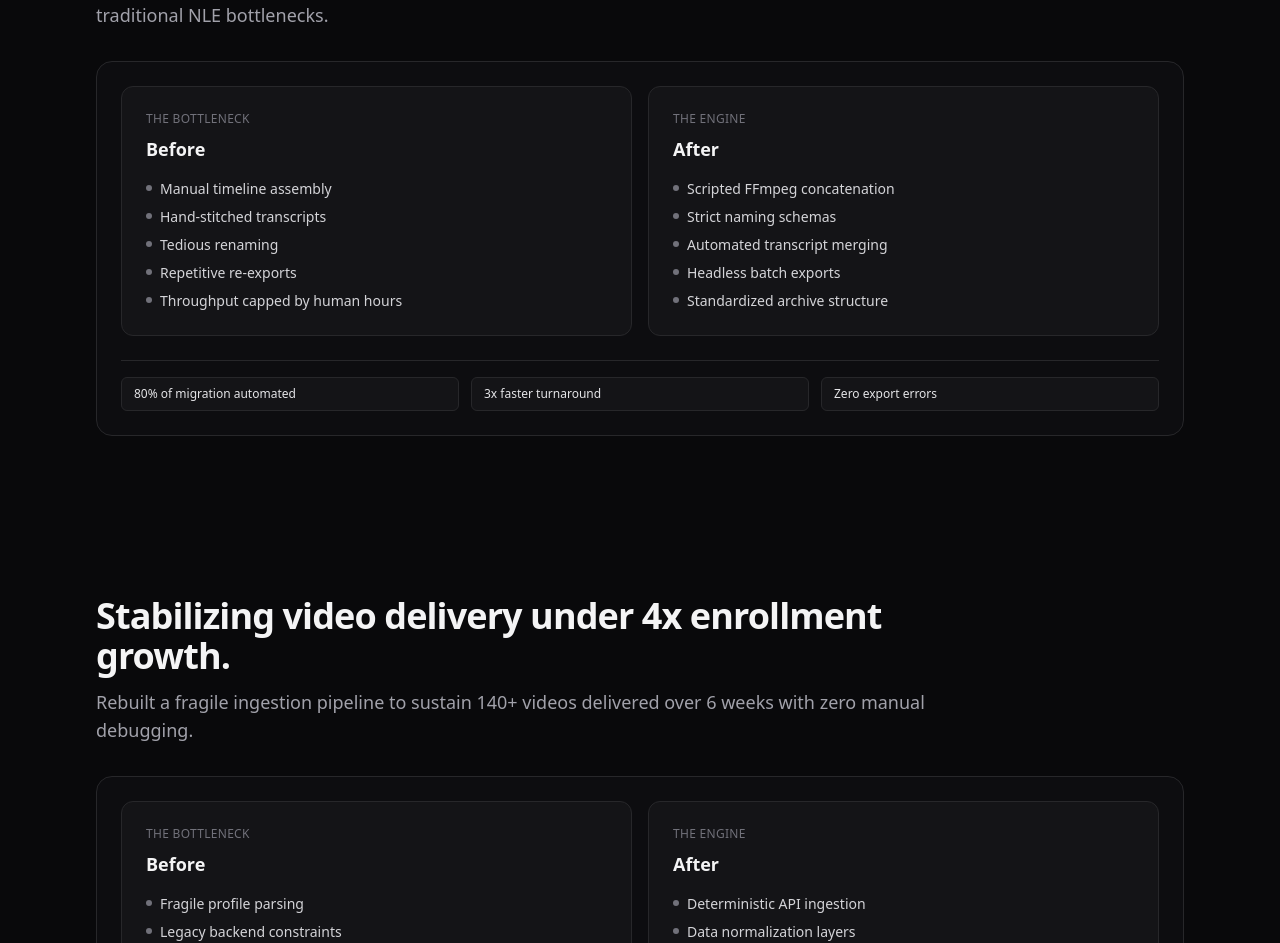
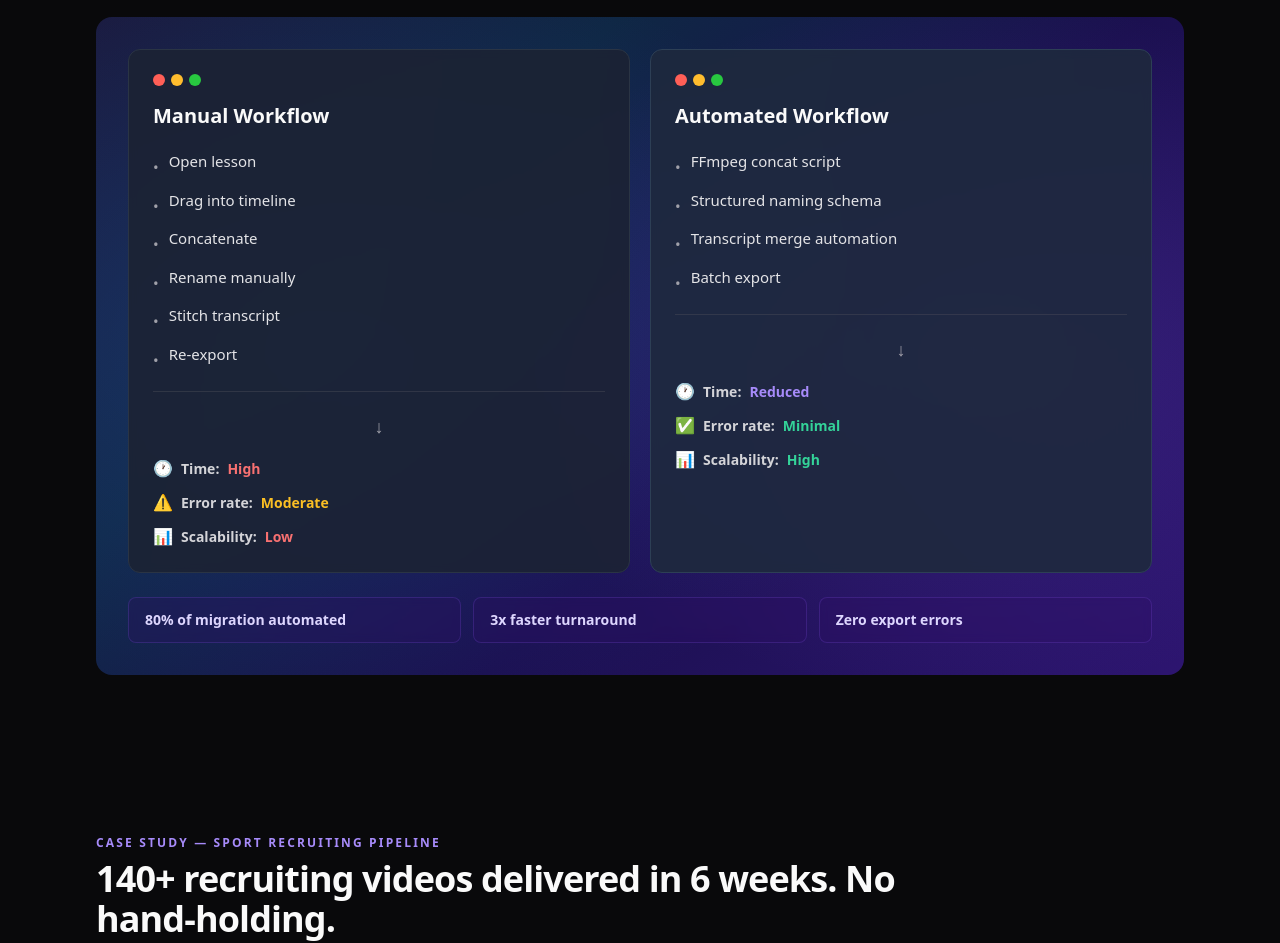
Before and after one commit to 23Maestro/singleton-systems, a Next.js app: page / in a window 1280 px wide. Shown: the part 689-1632 px from the top of the page. Built offline with nearby package versions, Linux system fonts and the light colour scheme.

Commit message:
updates v2

```diff
--- a/app/globals.css
+++ b/app/globals.css
@@ -9,3 +9,63 @@
 * {
   border-color: rgb(39 39 42);
 }
+
+/* ── gradient canvas behind case study cards ── */
+.case-gradient {
+  background: linear-gradient(135deg, #1a1a3e 0%, #0f2744 30%, #1b1050 60%, #2d1570 100%);
+  position: relative;
+  overflow: hidden;
+}
+
+.case-gradient::before {
+  content: "";
+  position: absolute;
+  inset: 0;
+  background:
+    radial-gradient(ellipse 600px 400px at 20% 50%, rgba(56, 120, 255, 0.18), transparent),
+    radial-gradient(ellipse 500px 350px at 80% 50%, rgba(139, 92, 246, 0.2), transparent);
+  pointer-events: none;
+}
+
+/* ── macOS window chrome dots ── */
+.mac-dots {
+  display: flex;
+  gap: 6px;
+  margin-bottom: 16px;
+}
+
+.mac-dots span {
+  width: 12px;
+  height: 12px;
+  border-radius: 50%;
+}
+
+.mac-dots span:nth-child(1) { background: #ff5f57; }
+.mac-dots span:nth-child(2) { background: #ffbd2e; }
+.mac-dots span:nth-child(3) { background: #28c840; }
+
+/* ── status indicator rows ── */
+.status-row {
+  display: flex;
+  align-items: center;
+  gap: 8px;
+  font-size: 14px;
+  font-weight: 600;
+}
+
+.status-row .icon {
+  font-size: 16px;
+}
+
+.status-high { color: #f87171; }
+.status-moderate { color: #fbbf24; }
+.status-low { color: #f87171; }
+.status-reduced { color: #a78bfa; }
+.status-minimal { color: #34d399; }
+.status-green { color: #34d399; }
+
+/* ── metric highlight number ── */
+.metric-highlight {
+  color: #7dd3fc;
+  font-weight: 800;
+}
--- a/app/layout.tsx
+++ b/app/layout.tsx
@@ -2,9 +2,9 @@ import type { Metadata } from "next";
 import "./globals.css";
 
 export const metadata: Metadata = {
-  title: "Video Engineer & Workflow Automator",
+  title: "Jerami Singleton — Video Editor & Systems Builder",
   description:
-    "Scale multimedia production with engineered workflows, automation, and resilient delivery systems.",
+    "I edit video. I engineer the system around it. Custom automation that lets me deliver 2–3x more — without burning out.",
 };
 
 export default function RootLayout({
--- a/app/page.tsx
+++ b/app/page.tsx
@@ -2,11 +2,11 @@ import CapabilitiesStrip from "@/components/CapabilitiesStrip";
 import CaseStudy from "@/components/CaseStudy";
 
 const capabilities = [
-  "Creative Post-Production",
-  "Workflow Automation (Python/Node)",
-  "API Integrations",
-  "FFmpeg / Headless Rendering",
-  "Process Architecture",
+  "Video Editing & Post",
+  "Custom Automation",
+  "API-Powered Workflows",
+  "Programmatic Video",
+  "Systems Design",
 ] as const;
 
 export default function Page() {
@@ -15,14 +15,14 @@ export default function Page() {
       <section className="py-16 sm:py-20" aria-labelledby="hero-heading">
         <div className="mx-auto w-full max-w-6xl px-6 lg:px-8">
           <div className="rounded-2xl border border-zinc-800 bg-zinc-900/70 p-8 sm:p-12">
-            <h1 id="hero-heading" className="max-w-4xl text-4xl font-semibold tracking-tight text-zinc-50 sm:text-6xl">
-              Scale Video Production. Eliminate Bottlenecks.
+            <h1 id="hero-heading" className="max-w-4xl text-4xl font-bold tracking-tight text-zinc-50 sm:text-6xl">
+              I Edit Video. I Engineer the&nbsp;System&nbsp;Around&nbsp;It.
             </h1>
             <p className="mt-5 max-w-3xl text-lg text-zinc-300 sm:text-xl">
-              I design and automate high-volume multimedia workflows that remove operational ceilings and multiply output by 2–3x.
+              I build automated workflows that let me deliver 2–3x more video — without burning out or hiring a team.
             </p>
             <p className="mt-4 text-sm text-zinc-500">
-              Hybrid creative + systems operator for education platforms, SaaS teams, and enterprise media.
+              Video editor and systems builder for education, sports, and media teams.
             </p>
           </div>
         </div>
@@ -30,28 +30,39 @@ export default function Page() {
 
       <CaseStudy
         id="case-study-1"
-        outcomeHeadline="Unlocking capacity for a 180+ video curriculum migration."
-        subtitle="Converted 38 hours of long-form educational content into a rapid-publishing system, bypassing traditional NLE bottlenecks."
+        name="YouTube Migration"
+        outcomeHeadline="180+ videos migrated. Zero timeline babysitting."
+        subtitle="I turned 38 hours of long-form lessons into a rapid-publish system — reducing timespent in Premiere."
         before={{
-          title: "Before",
-          label: "The Bottleneck",
+          title: "Manual Workflow",
+          label: "Before",
           bullets: [
-            "Manual timeline assembly",
-            "Hand-stitched transcripts",
-            "Tedious renaming",
-            "Repetitive re-exports",
-            "Throughput capped by human hours",
+            "Open lesson",
+            "Drag into timeline",
+            "Concatenate",
+            "Rename manually",
+            "Stitch transcript",
+            "Re-export",
+          ],
+          indicators: [
+            { icon: "🕐", label: "Time", value: "High", color: "status-high" },
+            { icon: "⚠️", label: "Error rate", value: "Moderate", color: "status-moderate" },
+            { icon: "📊", label: "Scalability", value: "Low", color: "status-low" },
           ],
         }}
         after={{
-          title: "After",
-          label: "The Engine",
+          title: "Automated Workflow",
+          label: "After",
           bullets: [
-            "Scripted FFmpeg concatenation",
-            "Strict naming schemas",
-            "Automated transcript merging",
-            "Headless batch exports",
-            "Standardized archive structure",
+            "FFmpeg concat script",
+            "Structured naming schema",
+            "Transcript merge automation",
+            "Batch export",
+          ],
+          indicators: [
+            { icon: "🕐", label: "Time", value: "Reduced", color: "status-reduced" },
+            { icon: "✅", label: "Error rate", value: "Minimal", color: "status-minimal" },
+            { icon: "📊", label: "Scalability", value: "High", color: "status-green" },
           ],
         }}
         metrics={[
@@ -63,33 +74,43 @@ export default function Page() {
 
       <CaseStudy
         id="case-study-2"
-        outcomeHeadline="Stabilizing video delivery under 4x enrollment growth."
-        subtitle="Rebuilt a fragile ingestion pipeline to sustain 140+ videos delivered over 6 weeks with zero manual debugging."
+        name="Sport Recruiting Pipeline"
+        outcomeHeadline="140+ recruiting videos delivered in 6 weeks. No hand-holding."
+        subtitle="I modernized a broken intake system to handle 4x enrollment growth — on autopilot."
         before={{
-          title: "Before",
-          label: "The Bottleneck",
+          title: "Manual Workflow",
+          label: "Before",
           bullets: [
-            "Fragile profile parsing",
-            "Legacy backend constraints",
-            "Inconsistent HTML formatting",
-            "Constant manual QC",
-            "Capacity broke past 30/month",
+            "Manual data lookups",
+            "Copy-paste formatting",
+            "Inconsistent file naming",
+            "Constant QC by hand",
+            "Maxed at 30/month",
+          ],
+          indicators: [
+            { icon: "🕐", label: "Time", value: "High", color: "status-high" },
+            { icon: "⚠️", label: "Error rate", value: "High", color: "status-high" },
+            { icon: "📊", label: "Scalability", value: "Low", color: "status-low" },
           ],
         }}
         after={{
-          title: "After",
-          label: "The Engine",
+          title: "Automated Workflow",
+          label: "After",
           bullets: [
-            "Deterministic API ingestion",
-            "Data normalization layers",
-            "Structured validation",
-            "Automated routing",
-            "Reduced failure points",
+            "API-powered intake",
+            "Auto-formatted profiles",
+            "Validated naming conventions",
+            "Hands-off routing",
+          ],
+          indicators: [
+            { icon: "🕐", label: "Time", value: "Minimal", color: "status-minimal" },
+            { icon: "✅", label: "Error rate", value: "Near zero", color: "status-green" },
+            { icon: "📊", label: "Scalability", value: "High", color: "status-green" },
           ],
         }}
         metrics={[
           "Scaled from 30 to 70+/month",
-          "Sustained 140 outputs in 6 weeks",
+          "140 outputs in 6 weeks",
           "Eliminated manual data entry",
         ]}
       />
--- a/components/CaseStudy.tsx
+++ b/components/CaseStudy.tsx
@@ -2,6 +2,7 @@ import SplitCards, { type SplitCardData } from "./SplitCards";
 
 export type CaseStudyProps = {
   id: string;
+  name: string;
   outcomeHeadline: string;
   subtitle: string;
   before: SplitCardData;
@@ -11,6 +12,7 @@ export type CaseStudyProps = {
 
 export default function CaseStudy({
   id,
+  name,
   outcomeHeadline,
   subtitle,
   before,
@@ -21,7 +23,10 @@ export default function CaseStudy({
     <section className="py-16 sm:py-20" aria-labelledby={id}>
       <div className="mx-auto w-full max-w-6xl px-6 lg:px-8">
         <header className="mb-8 max-w-4xl">
-          <h2 id={id} className="text-3xl font-semibold tracking-tight text-zinc-100 sm:text-4xl">
+          <p className="text-xs font-semibold uppercase tracking-[0.18em] text-violet-400">
+            Case Study — {name}
+          </p>
+          <h2 id={id} className="mt-2 text-3xl font-bold tracking-tight text-zinc-50 sm:text-4xl">
             {outcomeHeadline}
           </h2>
           <p className="mt-3 text-base text-zinc-400 sm:text-lg">{subtitle}</p>
--- a/components/MetricsStrip.tsx
+++ b/components/MetricsStrip.tsx
@@ -4,11 +4,11 @@ export type MetricsStripProps = {
 
 export default function MetricsStrip({ metrics }: MetricsStripProps) {
   return (
-    <div className="mt-6 grid grid-cols-1 gap-3 border-t border-zinc-800 pt-4 sm:grid-cols-3">
+    <div className="mt-6 grid grid-cols-1 gap-3 sm:grid-cols-3">
       {metrics.map((metric) => (
         <p
           key={metric}
-          className="rounded-md border border-zinc-800 bg-zinc-900/70 px-3 py-2 text-xs font-medium text-zinc-200"
+          className="rounded-lg border border-violet-500/20 bg-violet-950/30 px-4 py-3 text-sm font-semibold text-violet-200 backdrop-blur-sm"
         >
           {metric}
         </p>
--- a/components/SplitCards.tsx
+++ b/components/SplitCards.tsx
@@ -4,6 +4,7 @@ export type SplitCardData = {
   title: string;
   label: string;
   bullets: readonly string[];
+  indicators: readonly { icon: string; label: string; value: string; color: string }[];
 };
 
 export type SplitCardsProps = {
@@ -12,31 +13,61 @@ export type SplitCardsProps = {
   metrics: readonly [string, string, string];
 };
 
-function DetailCard({ data }: { data: SplitCardData }) {
+function DetailCard({ data, variant }: { data: SplitCardData; variant: "before" | "after" }) {
+  const bg = variant === "before"
+    ? "bg-[#1c2333]/90 border-[#2a3444]"
+    : "bg-[#1e2a3d]/90 border-[#2d3f55]";
+
   return (
-    <article className="rounded-xl border border-zinc-800 bg-zinc-900/70 p-6">
-      <p className="text-xs uppercase tracking-wide text-zinc-500">{data.label}</p>
-      <h4 className="mt-2 text-lg font-semibold text-zinc-100">{data.title}</h4>
-      <ul className="mt-4 space-y-2 text-sm text-zinc-300">
+    <article className={`relative rounded-xl border p-6 backdrop-blur-sm ${bg}`}>
+      {/* macOS window chrome */}
+      <div className="mac-dots">
+        <span></span>
+        <span></span>
+        <span></span>
+      </div>
+
+      <h4 className="text-xl font-bold text-zinc-50">{data.title}</h4>
+
+      <ul className="mt-5 space-y-2.5 text-[15px] text-zinc-200">
         {data.bullets.map((bullet) => (
-          <li key={bullet} className="flex items-start gap-2">
-            <span aria-hidden className="mt-1.5 h-1.5 w-1.5 rounded-full bg-zinc-500" />
+          <li key={bullet} className="flex items-start gap-2.5">
+            <span aria-hidden className="mt-1.5 text-zinc-400">•</span>
             <span>{bullet}</span>
           </li>
         ))}
       </ul>
+
+      {/* separator */}
+      <div className="my-5 border-t border-zinc-600/40"></div>
+
+      {/* arrow */}
+      <p className="mb-4 text-center text-lg text-zinc-400">↓</p>
+
+      {/* status indicators */}
+      <div className="space-y-2.5">
+        {data.indicators.map((ind) => (
+          <div key={ind.label} className="status-row">
+            <span className="icon">{ind.icon}</span>
+            <span className="text-zinc-300">{ind.label}:</span>
+            <span className={ind.color}>{ind.value}</span>
+          </div>
+        ))}
+      </div>
     </article>
   );
 }
 
 export default function SplitCards({ before, after, metrics }: SplitCardsProps) {
   return (
-    <div className="rounded-2xl border border-zinc-800 bg-zinc-900/30 p-4 sm:p-6">
-      <div className="grid gap-4 lg:grid-cols-2">
-        <DetailCard data={before} />
-        <DetailCard data={after} />
+    <div className="case-gradient rounded-2xl p-4 sm:p-8">
+      <div className="relative z-10 grid gap-5 lg:grid-cols-2">
+        <DetailCard data={before} variant="before" />
+        <DetailCard data={after} variant="after" />
       </div>
-      <MetricsStrip metrics={metrics} />
+      <div className="relative z-10">
+        <MetricsStrip metrics={metrics} />
+      </div>
     </div>
   );
 }
```
Also changed, not shown: components/CapabilitiesStrip.tsx (+4 -4 lines).
